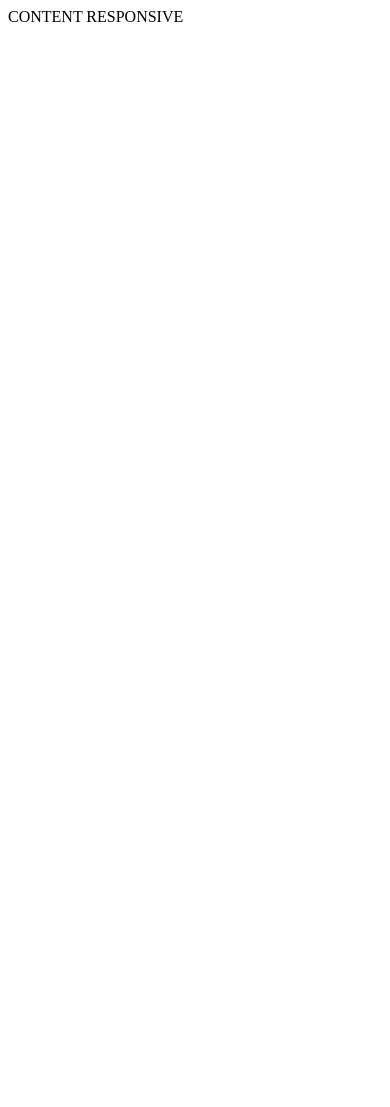
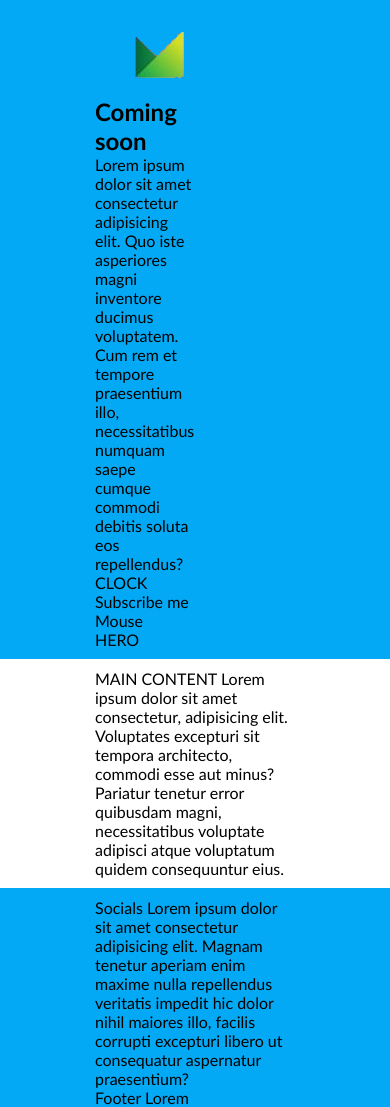
Before and after one commit to FragVagis/6-coming-soon, a website: page index.html in a window 390 px wide. Shown: the top 1107 px of the page. Before the commit the page ends 844 px from the top, so only its background shows below. Drawn offline with Linux system fonts and the light colour scheme.

Commit message:
truputi responsive

```diff
--- a/css/base/base.css
+++ b/css/base/base.css
@@ -0,0 +1,19 @@
+body,
+body * {
+    margin: 0;
+    padding: 0;
+    vertical-align: top;
+    box-sizing: border-box;
+}
+
+body {
+    font-family: 'Gill Sans', 'Gill Sans MT', Calibri, 'Trebuchet MS', sans-serif;
+}
+
+:root {
+    --main-color: #03a9f4;
+}
+
+.bg-main {
+    background-color: var(--main-color);
+}
--- a/css/base/layout.css
+++ b/css/base/layout.css
@@ -1,2 +1,55 @@
-/* cia */
-/* turėtu */
+.container {
+    width: 100%;
+    padding: 60px 0;
+}
+
+.container > .row {
+    width: 1000px;
+    margin: 0 calc(50% - 500px);
+}
+
+.container > .row-short {
+    width: 600px;
+    margin: 0 calc(50% - 300px);
+}
+
+@media (max-width: 1100px) {
+    .container > .row {
+        width: 800px;
+        margin: 0 calc(50% - 400px);
+    }
+}
+
+@media (max-width: 900px) {
+    .container > .row {
+        width: 600px;
+        margin: 0 calc(50% - 300px);
+    }
+}
+
+@media (max-width: 700px) {
+
+    .container > .row {
+        width: 400px;
+        margin: 0 calc(50% - 200px);
+    }
+    .container > .row-short {
+        margin: 0 calc(50% - 200px);
+        width: 400px;
+    }
+}
+
+@media (max-width: 470px) {
+    .container {
+        width: 100%;
+        padding: 10px 0;
+    }
+    .container > .row {
+        width: 200px;
+        margin: 0 calc(50% - 100px);
+    }
+    .container > .row-short {
+        margin: 0 calc(50% - 100px);
+        width: 100px;
+    }
+}
--- a/index.html
+++ b/index.html
@@ -19,7 +19,39 @@
 </head>
 
 <body>
-    CONTENT RESPONSIVE
+    <section class="container bg-main">
+            <div class="row-short">
+                <img src="./img/logo 2.png" alt="Logo">
+                <h1>Coming soon</h1>
+                <p>Lorem ipsum dolor sit amet consectetur adipisicing elit. Quo iste asperiores magni inventore ducimus voluptatem. Cum rem et tempore praesentium illo, necessitatibus numquam saepe cumque commodi debitis soluta eos repellendus?</p>
+                <div>
+                    CLOCK
+                </div>
+                <form action="">
+                    Subscribe me
+                </form>
+                <div>
+                    Mouse
+                </div>
+                HERO
+            </div>
+    </section>
+
+    <section class="container">
+        <div class="row">
+            MAIN CONTENT Lorem ipsum dolor sit amet consectetur, adipisicing elit. Voluptates excepturi sit tempora architecto, commodi esse aut minus? Pariatur tenetur error quibusdam magni, necessitatibus voluptate adipisci atque voluptatum quidem consequuntur eius.
+        </div>
+    </section>
+
+    <Footer class="container bg-main">
+        <div class="row">
+            Socials Lorem ipsum dolor sit amet consectetur adipisicing elit. Magnam tenetur aperiam enim maxime nulla repellendus veritatis impedit hic dolor nihil maiores illo, facilis corrupti excepturi libero ut consequatur aspernatur praesentium?
+        </div>
+        <div class="row-short">
+            Footer Lorem ipsum dolor sit amet consectetur adipisicing elit. Reiciendis exercitationem accusantium sint consequatur maiores nobis, alias cupiditate officiis recusandae asperiores tenetur facere unde autem similique dolorum, perspiciatis, qui quasi? Fugiat!
+        </div>
+    </Footer>
+
 </body>
 
 </html>
```
